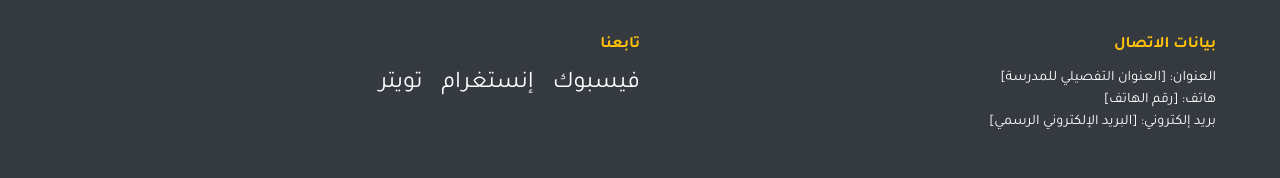
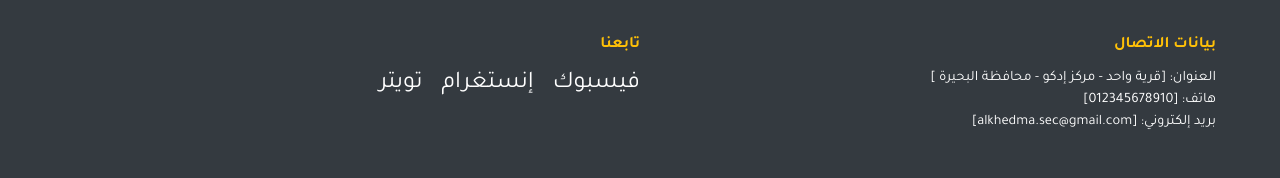
Before and after one commit to alkhedmasec/school, a plain HTML site: page index.html in a window 1280 px wide. Shown: the part 2642-2820 px from the top of the page. Drawn offline with Linux system fonts and the light colour scheme.

Commit message:
Update index.html

```diff
--- a/index.html
+++ b/index.html
@@ -425,9 +425,9 @@
         <div class="footer-content">
             <div class="contact-info">
                 <h4>بيانات الاتصال</h4>
-                <p>العنوان: [العنوان التفصيلي للمدرسة]</p>
-                <p>هاتف: [رقم الهاتف]</p>
-                <p>بريد إلكتروني: [البريد الإلكتروني الرسمي]</p>
+                <p>العنوان: [قرية واحد - مركز إدكو - محافظة البحيرة ]</p>
+                <p>هاتف: [012345678910]</p>
+                <p>بريد إلكتروني: [alkhedma.sec@gmail.com]</p>
             </div>
             <div class="social-media">
                 <h4>تابعنا</h4>
```
